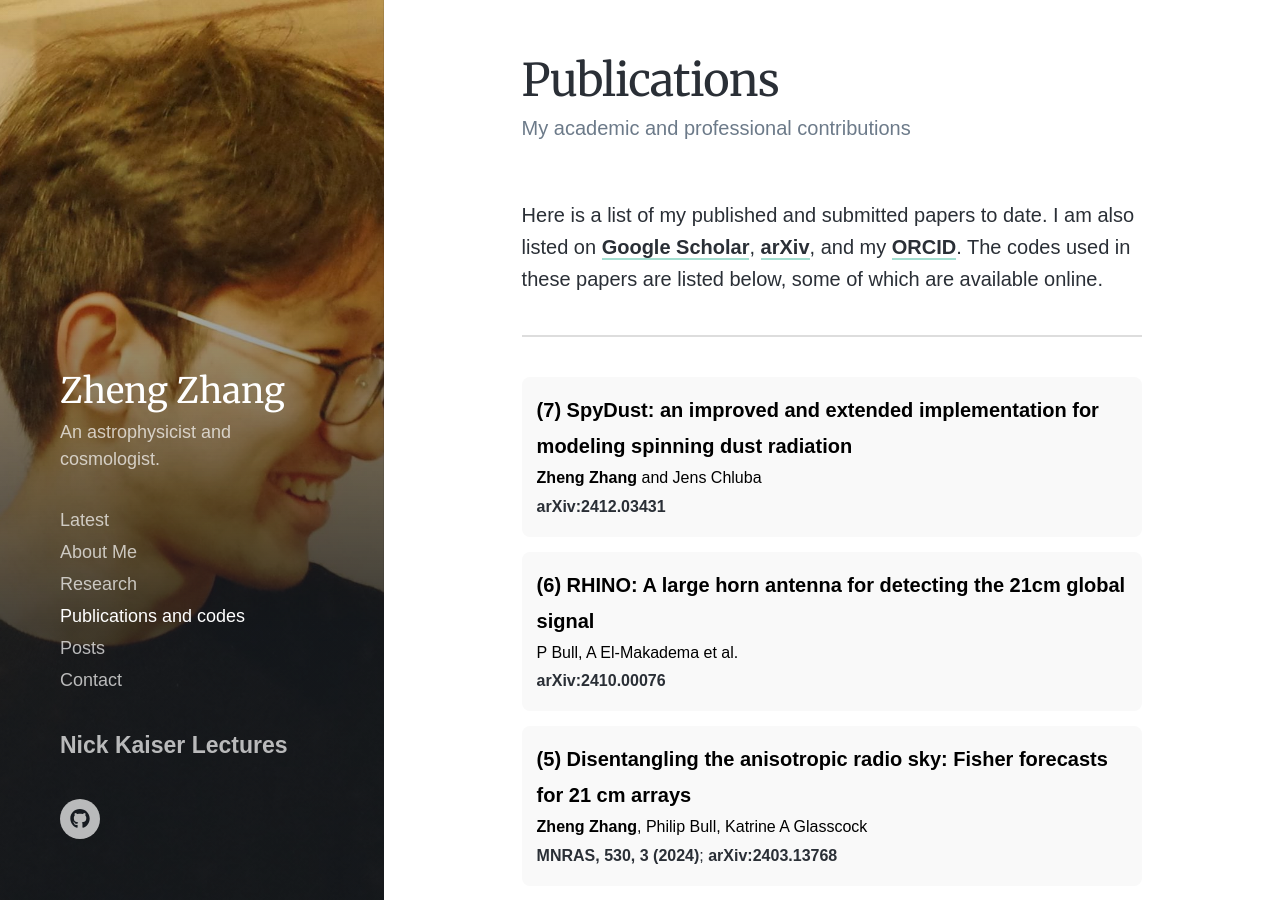
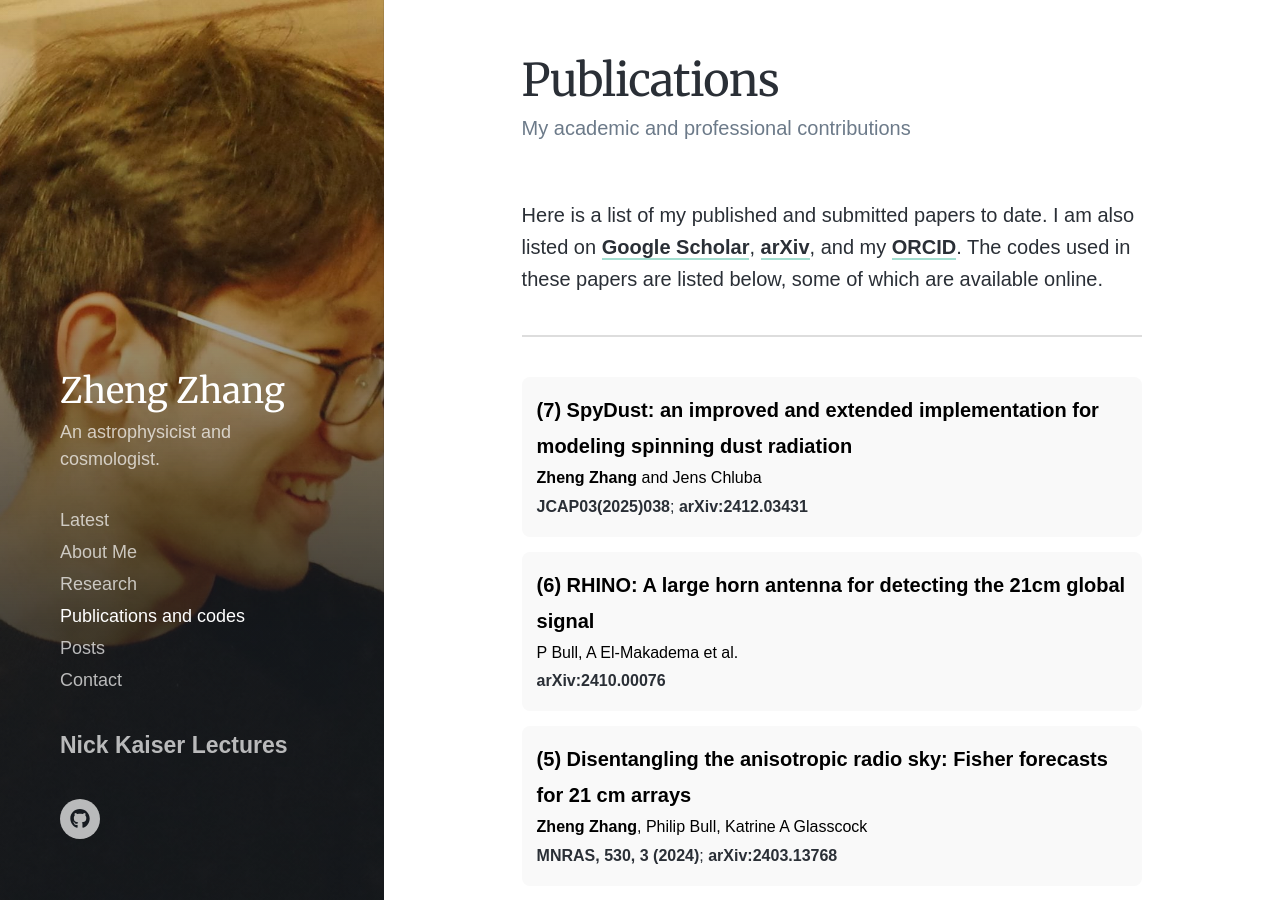
Before and after one commit to zzhang0123/zzhang0123.github.io, a Jekyll site: the page built from _pages/publications.md, in a window 1280 px wide and 900 px high. Built offline with Jekyll 4.4.1, drawn with Linux system fonts in a browser that asks for light colours; nearby versions of some CDN libraries; some web fonts are replaced.

Commit message:
Publications up-to-date

```diff
--- a/_pages/publications.md
+++ b/_pages/publications.md
@@ -56,7 +56,7 @@ Here is a list of my published and submitted papers to date. I am also listed on
 <div style="width: 80%; margin: 0 auto; background-color: #f9f9f9; padding: 15px; border-radius: 8px; margin-bottom: 15px; line-height: 1.8;">
   <strong style="color: #000; font-size: 20px;">(7) SpyDust: an improved and extended implementation for modeling spinning dust radiation</strong><br>
   <span style="color: #000;"><strong>Zheng Zhang</strong> and Jens Chluba</span><br>
-  <a href="https://arxiv.org/abs/2412.03431">arXiv:2412.03431</a>
+  <a href="https://iopscience.iop.org/article/10.1088/1475-7516/2025/03/038/meta">JCAP03(2025)038</a>; <a href="https://arxiv.org/abs/2412.03431">arXiv:2412.03431</a>
 </div>
 
 <div style="width: 80%; margin: 0 auto; background-color: #f9f9f9; padding: 15px; border-radius: 8px; margin-bottom: 15px; line-height: 1.8;">
```
